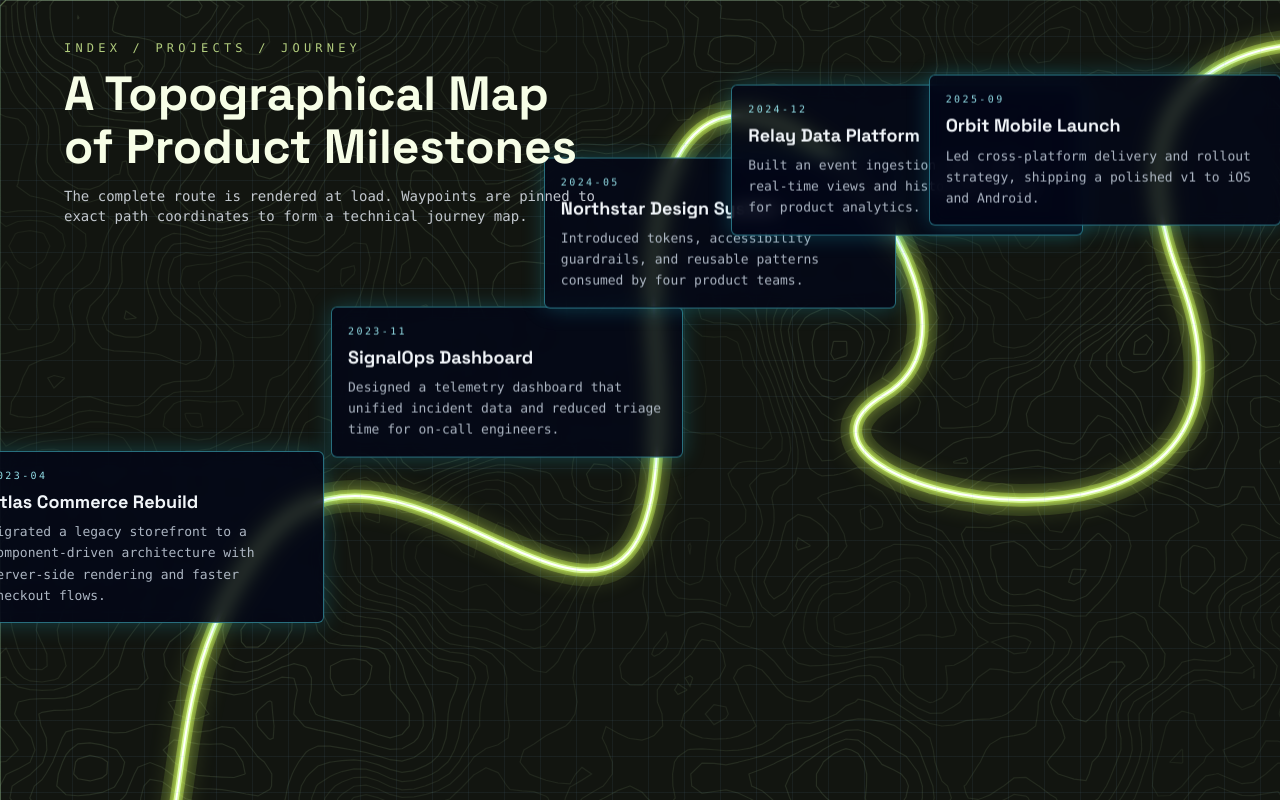
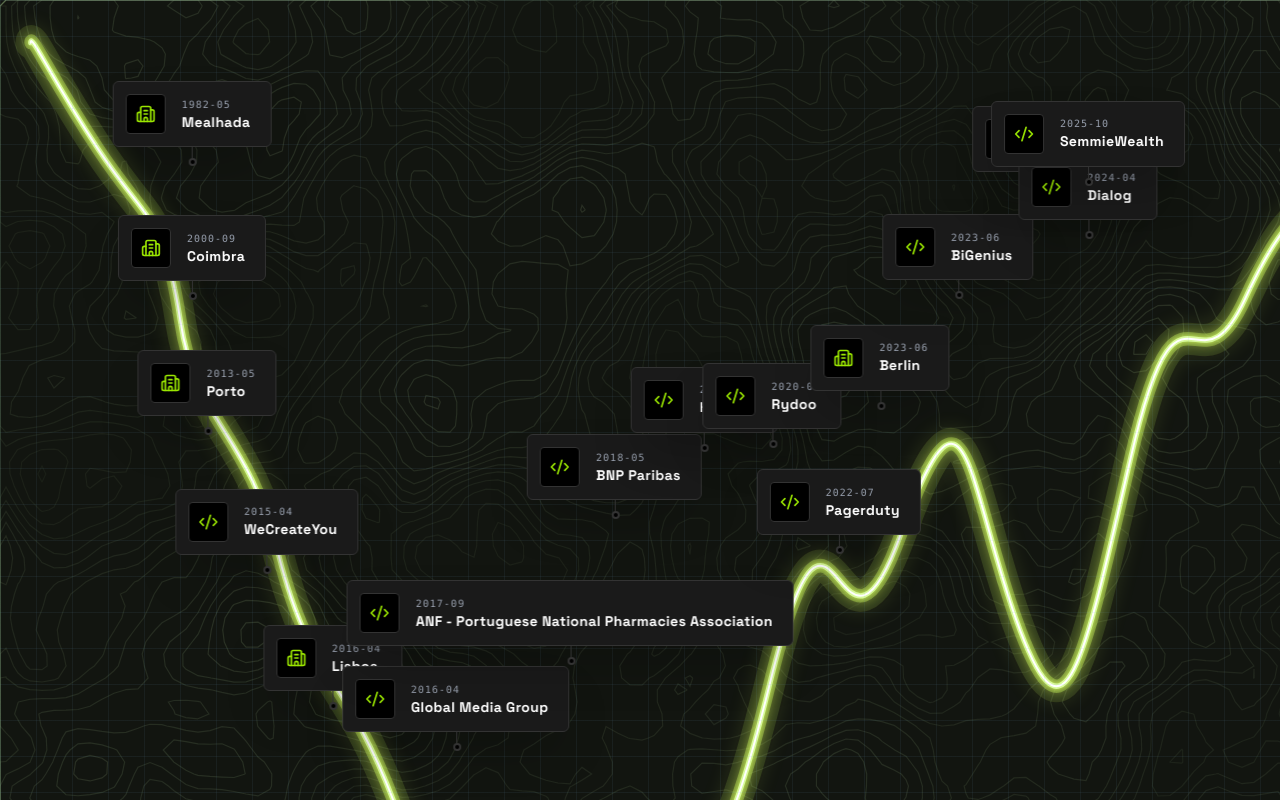
Before and after one commit to vitorstick/vitor-space, a React (Vite) app: page / in a window 1280 px wide. Built offline with nearby package versions, Linux system fonts and the light colour scheme.

Commit message:
Add WaypointCard component and integrate with WaypointsOverlay; update timeline data structure

```diff
--- a/package.json
+++ b/package.json
@@ -13,6 +13,7 @@
     "@tailwindcss/vite": "^4.3.3",
     "d3-contour": "^4.0.2",
     "gsap": "^3.15.0",
+    "lucide-react": "^1.27.0",
     "react": "^19.2.7",
     "react-dom": "^19.2.7",
     "simplex-noise": "^4.0.3",
--- a/src/App.tsx
+++ b/src/App.tsx
@@ -32,7 +32,7 @@
       {routePath ? <TopoBackground routePath={routePath} /> : null}
       {routePath ? <WaypointsOverlay routePath={routePath} /> : null}
 
-      <section className="pointer-events-none absolute inset-x-0 top-0 z-20 px-6 pt-7 md:pt-10">
+      {/* <section className="pointer-events-none absolute inset-x-0 top-0 z-20 px-6 pt-7 md:pt-10">
         <div className="mx-auto max-w-6xl">
           <p className="font-mono text-[10px] uppercase tracking-[0.35em] text-lime-200/80 md:text-xs">
             Index / Projects / Journey
@@ -45,7 +45,7 @@
             path coordinates to form a technical journey map.
           </p>
         </div>
-      </section>
+      </section> */}
     </main>
   )
 }
--- /dev/null
+++ b/src/components/WaypointCard.tsx
@@ -0,0 +1,70 @@
+import { Building2, Code2, Mountain, Compass } from 'lucide-react';
+import type { TimelineType } from '../models/TimelineItem';
+
+
+
+interface WaypointCardProps {
+  type: TimelineType;
+  date: string;
+  title: string;
+  top: string;  // e.g., '45%' for absolute positioning on the map
+  left: string; // e.g., '60%'
+}
+
+export const WaypointCard: React.FC<WaypointCardProps> = ({
+  type,
+  date,
+  title,
+  top,
+  left
+}) => {
+  // Map the type to the corresponding icon
+  const getIcon = (): React.ReactNode => {
+    switch (type) {
+      case 'location': return <Building2 size={20} className="text-lime-400" />;
+      case 'code': return <Code2 size={20} className="text-lime-400" />;
+      case 'project': return <Mountain size={20} className="text-lime-400" />;
+      default: return <Compass size={20} className="text-lime-400" />;
+    }
+  };
+
+  return (
+    <div
+      className="absolute flex items-center gap-4 p-3 bg-[#1A1A1A] border border-[#333] rounded-md shadow-2xl backdrop-blur-sm bg-opacity-90 transition-transform hover:scale-105 hover:border-lime-400 cursor-pointer group z-10"
+      style={{ top, left, transform: 'translate(-50%, -50%)' }} // Centers the card on the exact coordinate
+    >
+      {/* Icon Container with subtle neon glow on hover */}
+      <div className="flex items-center justify-center w-10 h-10 bg-black border border-[#333] rounded group-hover:shadow-[0_0_10px_rgba(163,230,53,0.3)] transition-all">
+        {getIcon()}
+      </div>
+
+      {/* Text Content */}
+      <div className="flex flex-col pr-2">
+        <span className="text-[10px] uppercase tracking-widest text-gray-400 font-mono">
+          {date}
+        </span>
+        <span className="text-sm font-bold tracking-wide text-white">
+          {title}
+        </span>
+      </div>
+
+      {/* Map Connection Pin (The little line connecting to the path) */}
+      <div className="absolute -bottom-4 left-1/2 w-px h-4 bg-[#333] group-hover:bg-lime-400 transition-colors" />
+      <div className="absolute -bottom-5 left-1/2 w-2 h-2 rounded-full bg-black border-2 border-[#333] group-hover:border-lime-400 -translate-x-[3px] transition-colors" />
+    </div>
+  );
+};
+
+// --- Example Usage ---
+//
+// <div className="relative w-full h-screen bg-[#111] overflow-hidden">
+//   {/* Your Topographical SVG Background Goes Here */}
+//
+//   <WaypointCard
+//     type="location"
+//     subtitle="Relocation:"
+//     title="Amsterdam"
+//     top="65%"
+//     left="55%"
+//   />
+// </div>
--- a/src/components/WaypointsOverlay.tsx
+++ b/src/components/WaypointsOverlay.tsx
@@ -2,6 +2,7 @@
 import { MotionPathPlugin } from 'gsap/MotionPathPlugin'
 import { useEffect, useMemo, useState } from 'react'
 import { timeline } from '../data/timeline'
+import { WaypointCard } from './WaypointCard'
 
 type WaypointsOverlayProps = {
   routePath: string
@@ -12,6 +13,9 @@
   x: number
   y: number
 }
+
+const clampToRange = (value: number, min: number, max: number) =>
+  Math.min(max, Math.max(min, value))
 
 export const WaypointsOverlay = ({ routePath }: WaypointsOverlayProps) => {
   const [positions, setPositions] = useState<WaypointPosition[]>([])
@@ -26,6 +30,15 @@
 
     const computePositions = () => {
       const rawPath = MotionPathPlugin.getRawPath(routePath)
+
+      // Keep cards within viewport after translate(-50%, -50%).
+      const cardWidth = Math.min(352, window.innerWidth * 0.7)
+      const halfCardWidth = cardWidth / 2
+      const minX = halfCardWidth + 16
+      const maxX = window.innerWidth - halfCardWidth - 16
+      const minY = 72
+      const maxY = window.innerHeight - 92
+
       const nextPositions = timeline.map((entry) => {
         const point = MotionPathPlugin.getPositionOnPath(
           rawPath,
@@ -35,8 +48,8 @@
 
         return {
           id: entry.id,
-          x: point.x,
-          y: point.y,
+          x: clampToRange(point.x, minX, maxX),
+          y: clampToRange(point.y, minY, maxY),
         }
       })
 
@@ -64,21 +77,14 @@
         }
 
         return (
-          <article
+          <WaypointCard
             key={entry.id}
-            className="pointer-events-auto absolute w-[min(22rem,70vw)] -translate-x-1/2 -translate-y-1/2 rounded-md border border-cyan-300/45 bg-slate-950/78 p-4 text-left shadow-[0_0_22px_rgba(34,211,238,0.25)] backdrop-blur-sm"
-            style={{ left: `${position.x}px`, top: `${position.y}px` }}
-          >
-            <p className="font-mono text-[10px] uppercase tracking-[0.24em] text-cyan-200/90">
-              {entry.date}
-            </p>
-            <h2 className="mt-2 text-base font-semibold leading-tight text-slate-100 md:text-lg">
-              {entry.title}
-            </h2>
-            <p className="mt-2 font-mono text-xs leading-relaxed text-slate-300/85 md:text-[13px]">
-              {entry.description}
-            </p>
-          </article>
+            type={entry.type}
+            date={entry.date}
+            title={entry.title}
+            top={`${position.y}px`}
+            left={`${position.x}px`}
+          />
         )
       })}
     </div>
--- a/src/data/timeline.ts
+++ b/src/data/timeline.ts
@@ -1,50 +1,133 @@
-export type TimelineItem = {
-  id: string
-  title: string
-  description: string
-  date: string
-  routeProgressPercentage: number
-}
+
+import type { TimelineItem } from '../models/TimelineItem';
 
 export const timeline: TimelineItem[] = [
   {
-    id: 'atlas-01',
-    title: 'Atlas Commerce Rebuild',
-    description:
-      'Migrated a legacy storefront to a component-driven architecture with server-side rendering and faster checkout flows.',
-    date: '2023-04',
-    routeProgressPercentage: 0.12,
+    id: 'mealhada-00',
+    title: 'Mealhada',
+    description: 'Mealhada',
+    date: '1982-05',
+    routeProgressPercentage: 0.04,
+    type: 'location',
   },
   {
-    id: 'signal-02',
-    title: 'SignalOps Dashboard',
-    description:
-      'Designed a telemetry dashboard that unified incident data and reduced triage time for on-call engineers.',
-    date: '2023-11',
-    routeProgressPercentage: 0.31,
+    id: 'coimbra-01',
+    title: 'Coimbra',
+    description: 'Coimbra',
+    date: '2000-09',
+    routeProgressPercentage: 0.1,
+    type: 'location',
   },
   {
-    id: 'northstar-03',
-    title: 'Northstar Design System',
-    description:
-      'Introduced tokens, accessibility guardrails, and reusable patterns consumed by four product teams.',
-    date: '2024-05',
-    routeProgressPercentage: 0.52,
+    id: 'porto-02',
+    title: 'Porto',
+    description: 'Porto',
+    date: '2013-05',
+    routeProgressPercentage: 0.16,
+    type: 'location',
   },
   {
-    id: 'relay-04',
-    title: 'Relay Data Platform',
-    description:
-      'Built an event ingestion layer with real-time views and historical replay for product analytics.',
-    date: '2024-12',
-    routeProgressPercentage: 0.74,
+    id: 'wecreateyou-03',
+    title: 'WeCreateYou',
+    description: 'Web Developer',
+    date: '2015-04',
+    routeProgressPercentage: 0.22,
+    type: 'code',
   },
   {
-    id: 'orbit-05',
-    title: 'Orbit Mobile Launch',
-    description:
-      'Led cross-platform delivery and rollout strategy, shipping a polished v1 to iOS and Android.',
-    date: '2025-09',
-    routeProgressPercentage: 0.91,
+    id: 'lisboa-04',
+    title: 'Lisboa',
+    description: 'Lisboa',
+    date: '2016-04',
+    routeProgressPercentage: 0.28,
+    type: 'location',
+  },
+  {
+    id: 'global-media-group-05',
+    title: 'Global Media Group',
+    description: 'Frontend Developer',
+    date: '2016-04',
+    routeProgressPercentage: 0.34,
+    type: 'code',
+  },
+  {
+    id: 'anf-06',
+    title: 'ANF - Portuguese National Pharmacies Association',
+    description: 'Frontend Developer',
+    date: '2017-09',
+    routeProgressPercentage: 0.4,
+    type: 'code',
+  },
+  {
+    id: 'bnp-paribas-07',
+    title: 'BNP Paribas',
+    description: 'Frontend & Mobile Developer',
+    date: '2018-05',
+    routeProgressPercentage: 0.46,
+    type: 'code',
+  },
+  {
+    id: 'hovione-08',
+    title: 'Hovione',
+    description: 'Full Stack Software Developer',
+    date: '2019-03',
+    routeProgressPercentage: 0.52,
+    type: 'code',
+  },
+  {
+    id: 'rydoo-09',
+    title: 'Rydoo',
+    description: 'Senior Frontend Developer',
+    date: '2020-08',
+    routeProgressPercentage: 0.58,
+    type: 'code',
+  },
+  {
+    id: 'pagerduty-10',
+    title: 'Pagerduty',
+    description: 'Senior Frontend Developer',
+    date: '2022-07',
+    routeProgressPercentage: 0.64,
+    type: 'code',
+  },
+  {
+    id: 'berlin-11',
+    title: 'Berlin',
+    description: 'Berlin',
+    date: '2023-06',
+    routeProgressPercentage: 0.7,
+    type: 'location',
+  },
+  {
+    id: 'bigenius-12',
+    title: 'BiGenius',
+    description: 'Senior Frontend Developer',
+    date: '2023-06',
+    routeProgressPercentage: 0.76,
+    type: 'code',
+  },
+  {
+    id: 'amsterdam-13',
+    title: 'Amsterdam',
+    description: 'Amsterdam',
+    date: '2024-04',
+    routeProgressPercentage: 0.82,
+    type: 'location',
+  },
+  {
+    id: 'dialog-14',
+    title: 'Dialog',
+    description: 'Staff Frontend Engineer',
+    date: '2024-04',
+    routeProgressPercentage: 0.88,
+    type: 'code',
+  },
+  {
+    id: 'semmiewealth-15',
+    title: 'SemmieWealth',
+    description: 'Senior Frontend Developer',
+    date: '2025-10',
+    routeProgressPercentage: 0.94,
+    type: 'code',
   },
 ]
--- a/src/lib/route.ts
+++ b/src/lib/route.ts
@@ -2,65 +2,80 @@
   Math.min(max, Math.max(min, value))
 
 export const createRoutePath = (width: number, height: number) => {
-  // All points are proportional to viewport size:
-  // x = width * ratio, y = height * ratio.
-  // y grows downward, so smaller y means higher on screen.
+  const horizontalPadding = Math.max(24, width * 0.015)
+  const topPadding = Math.max(20, height * 0.03)
+  const bottomPadding = Math.max(72, height * 0.11)
 
-  // Start near lower-left.
-  const x0 = width * 0.001
-  const y0 = height * 0.99
+  const minX = horizontalPadding
+  const maxX = width - horizontalPadding
+  const minY = topPadding
+  const maxY = height - bottomPadding
 
-  // Segment 1 (C): initial climb.
-  // c1/c2 are the Bezier control points, x1/y1 is the segment end.
-  const c1x = width * 0.16
-  const c1y = height * 0.84
-  const c2x = width * 0.07
-  const c2y = height * 0.69
-  const x1 = width * 0.16
-  const y1 = height * 0.51
+  const toX = (ratio: number) => clamp(ratio * width, minX, maxX)
+  const toY = (ratio: number) => clamp(ratio * height, minY, maxY)
 
-  // Segment 2 (S): smooth continuation that dips toward lower-middle.
-  // S reuses the previous tangent; only one new control point is provided.
-  const c3x = width * 0.42
-  const c3y = height * 0.78
-  const x2 = width * 0.4
-  const y2 = height * 0.32
+  // All values are normalized viewport ratios.
+  // x = width * ratio, y = height * ratio (y grows downward).
+  // This path now uses 16 anchor points for finer shaping.
+  // Ratios may overshoot for stronger curves, but output is clamped to viewport-safe bounds.
+  const anchors: Array<[number, number]> = [
+    [0.01, 0.04],
+    [0.06, 0.14],
+    [0.11, 0.3],
+    [0.17, 0.52],
+    [0.24, 0.75],
+    [0.31, 0.92],
+    [0.39, 0.82],
+    [0.47, 0.64],
+    [0.55, 0.5],
+    [0.62, 0.58],
+    [0.69, 0.43],
+    [0.76, 0.28],
+    [0.83, 0.17],
+    [0.9, 0.22],
+    [0.95, 0.12],
+    [0.995, 0.03],
+  ]
 
-  // Segment 3 (S): turn upward into mid-right.
-  const c4x = width * 0.64
-  const c4y = height * 0.28
-  const x3 = width * 0.54
-  const y3 = height * 0.37
+  // First cubic segment requires two control points.
+  // Slight overshoot (<0 or >1) is intentional for broader arcs.
+  const firstControls: [number, number, number, number] = [-0.01, 0.0, 0.03, 0.07]
 
-  // Segment 4 (S): broad swing to the right with a gentle rise.
-  const c5x = width * 0.8
-  const c5y = height * 0.58
-  const x4 = width * 0.72
-  const y4 = height * 0.26
+  // Remaining controls map to anchors[2]..anchors[15] as smooth S segments.
+  const smoothControls: Array<[number, number]> = [
+    [0.1, 0.2],
+    [0.15, 0.4],
+    [0.21, 0.63],
+    [0.28, 0.88],
+    [0.35, 1.04],
+    [0.43, 0.9],
+    [0.51, 0.67],
+    [0.59, 0.45],
+    [0.66, 0.63],
+    [0.73, 0.38],
+    [0.8, 0.2],
+    [0.87, 0.1],
+    [0.93, 0.29],
+    [1.04, -0.03],
+  ]
 
-  // Segment 5 (S): push toward upper-right.
-  const c6x = width * 0.96
-  const c6y = height * 0.04
-  const x5 = width * 0.86
-  const y5 = height * 0.13
+  const points = anchors.map(([x, y]) => [toX(x), toY(y)] as const)
+  const [x0, y0] = points[0]
+  const [x1, y1] = points[1]
+  const [c1x, c1y, c2x, c2y] = firstControls
 
-  // Segment 6 (S): final taper ending near top-right edge.
-  const c7x = width * 1.04
-  const c7y = height * 0.22
-  const x6 = width * 0.98
-  const y6 = height * 0.05
+  const commands = [
+    `M ${x0} ${y0}`,
+    `C ${toX(c1x)} ${toY(c1y)}, ${toX(c2x)} ${toY(c2y)}, ${x1} ${y1}`,
+  ]
 
-  // Path command order:
-  // M = move to start, C = cubic Bezier, S = smooth cubic Bezier.
-  return [
-    `M ${x0} ${y0}`,
-    `C ${c1x} ${c1y}, ${c2x} ${c2y}, ${x1} ${y1}`,
-    `S ${c3x} ${c3y}, ${x2} ${y2}`,
-    `S ${c4x} ${c4y}, ${x3} ${y3}`,
-    `S ${c5x} ${c5y}, ${x4} ${y4}`,
-    `S ${c6x} ${c6y}, ${x5} ${y5}`,
-    `S ${c7x} ${c7y}, ${x6} ${y6}`,
-  ].join(' ')
+  for (let i = 2; i < points.length; i++) {
+    const [cx, cy] = smoothControls[i - 2]
+    const [x, y] = points[i]
+    commands.push(`S ${toX(cx)} ${toY(cy)}, ${x} ${y}`)
+  }
+
+  return commands.join(' ')
 }
 
 export const clampProgress = (progress: number) => clamp(progress, 0, 1)
--- /dev/null
+++ b/src/models/TimelineItem.ts
@@ -0,0 +1,10 @@
+export type TimelineType = 'location' | 'code' | 'project' | 'milestone';
+
+export type TimelineItem = {
+  id: string;
+  type: TimelineType;
+  title: string;
+  description: string | null;
+  date: string;
+  routeProgressPercentage: number;
+}
```
Also changed, not shown: 1 other file (tests, documents, lock files or other folders).
